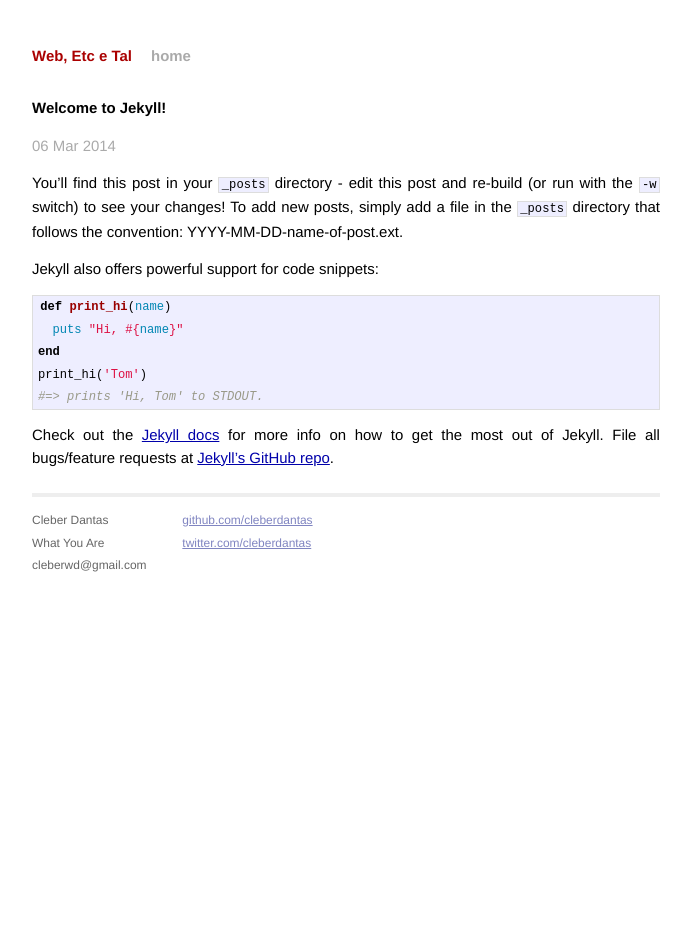
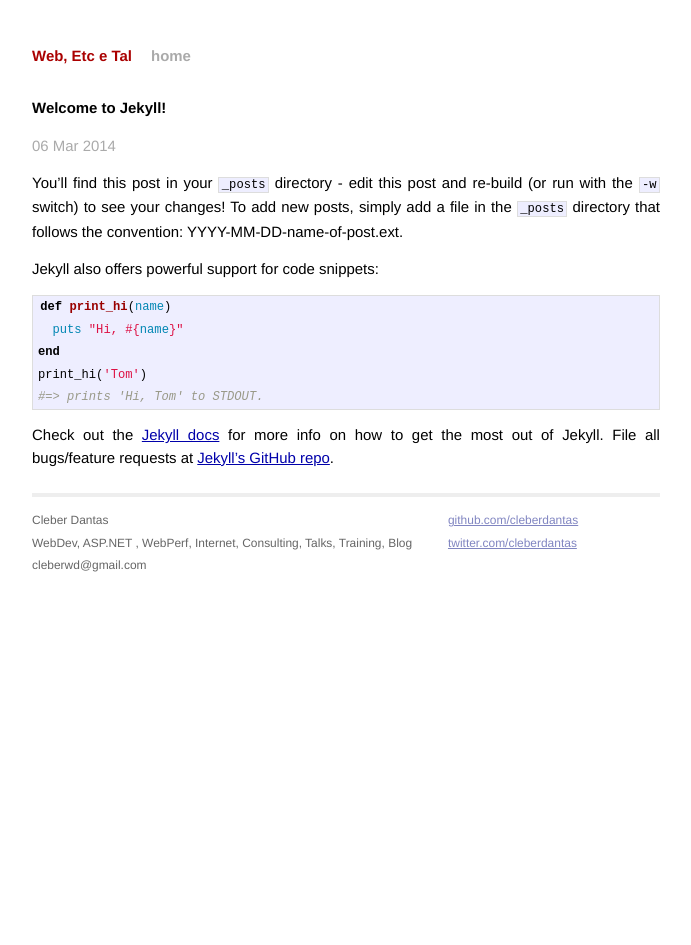
Before and after one commit to cleberdantas/cleberdantas.github.io, a Jekyll site: the page built from _posts/2014-03-06-welcome-to-jekyll.markdown, in a window 1280 px wide. Shown: the whole page, without its empty margins (294-985 px from the left). Built offline with Jekyll 4.4.1, drawn with Linux system fonts in a browser that asks for light colours; Markdown is read by kramdown in place of the engine named in the settings.

Commit message:
twitter headline

```diff
--- a/_layouts/default.html
+++ b/_layouts/default.html
@@ -27,7 +27,7 @@
             <div class="contact">
               <p>
                 Cleber Dantas<br />
-                What You Are<br />
+                WebDev, ASP.NET , WebPerf, Internet, Consulting, Talks, Training, Blog<br />
                 cleberwd@gmail.com
               </p>
             </div>
```
